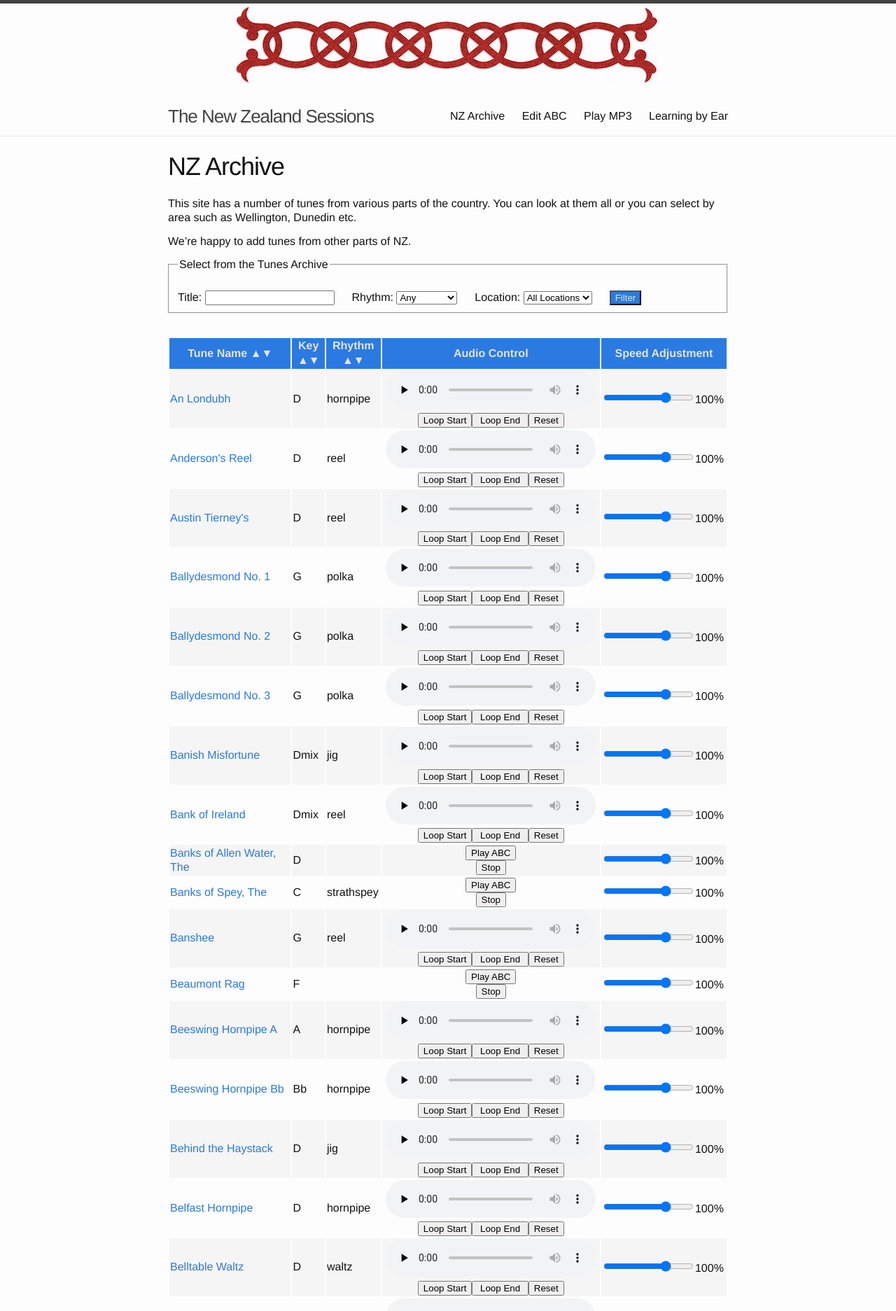
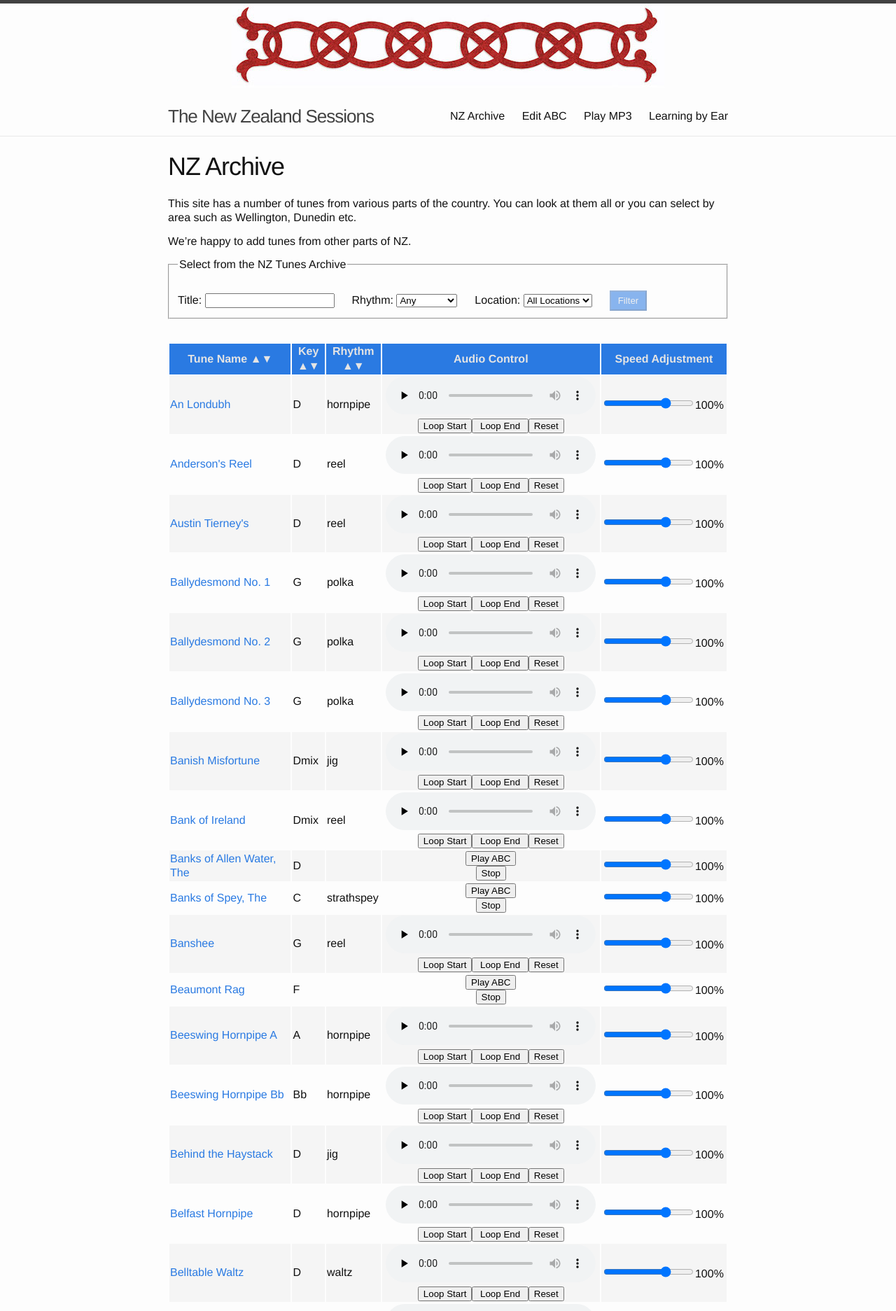
Before and after one commit to deanpemberton/music, a Jekyll site: the page built from archive.md, in a window 1280 px wide. Shown: the top 1873 px of the page at 70% size. Built offline with Jekyll 4.4.1, drawn with Linux system fonts in a browser that asks for light colours; nearby versions of some CDN libraries.

Commit message:
changed archive filter button appearance in GUI

```diff
--- a/_sass/_session.scss
+++ b/_sass/_session.scss
@@ -10,6 +10,17 @@
    background-color:$brand-color;
    color: darken($background-color, 10%);
    cursor: pointer;
+}
+
+.filter_button {
+   background-color:$brand-color;
+   padding:5px 10px;;
+   color: darken($background-color, 10%);
+   cursor: pointer;
+}
+.filter_button.filter_disabled {
+  opacity: 0.55;
+  cursor: not-allowed;
 }
 
 .sep {
--- a/archive.md
+++ b/archive.md
@@ -11,16 +11,16 @@ Dunedin etc.
 We're happy to add tunes from other parts of NZ.
 
 <fieldset>
-    <legend>Select from the Tunes Archive</legend>
+    <legend>Select from the NZ Tunes Archive</legend>
 
     <form id="search-query"  method="get">
         <br />
        <span title="Filter the Tunes Archive for tunes by title or by type such as 'reel', 'jig', 'polka'. You can also look for 'location' such as 'Wellington, 'Beginner'">
         Title:
-        <input type="text" id="title-box" name="title" value=''>
+        <input type="text" id="title-box" name="title" value='' onchange="enable_button()">
         &emsp;
         Rhythm:
-        <select id="rhythm-box" name="rhythm">
+        <select id="rhythm-box" name="rhythm" onchange="enable_button()">
             <option value="">Any</option>
             <option value="reel">Reel</option>
             <option value="jig">Jig</option>
@@ -35,7 +35,7 @@ We're happy to add tunes from other parts of NZ.
         </select>
         &emsp;
         Location:
-        <select id="location-box" name="location">
+        <select id="location-box" name="location" onchange="enable_button()">
             <option value="">All Locations</option>
             <option value="Wellington">Wellington</option>
             <option value="Dunedin">Dunedin</option>
@@ -44,7 +44,7 @@ We're happy to add tunes from other parts of NZ.
 
         &emsp;
         <span title="Run the filter with the default settings to see the whole list">
-        <input class="button" id="submit" type="submit" name="submit" value="Filter">
+        <input class="filter_button filter_disabled" id="submit_button" type="submit" name="submit" value="Filter" disabled >
         </span>
 
     </form>
```
Also changed, not shown: other parts of archive.md (+7 -0 lines).
